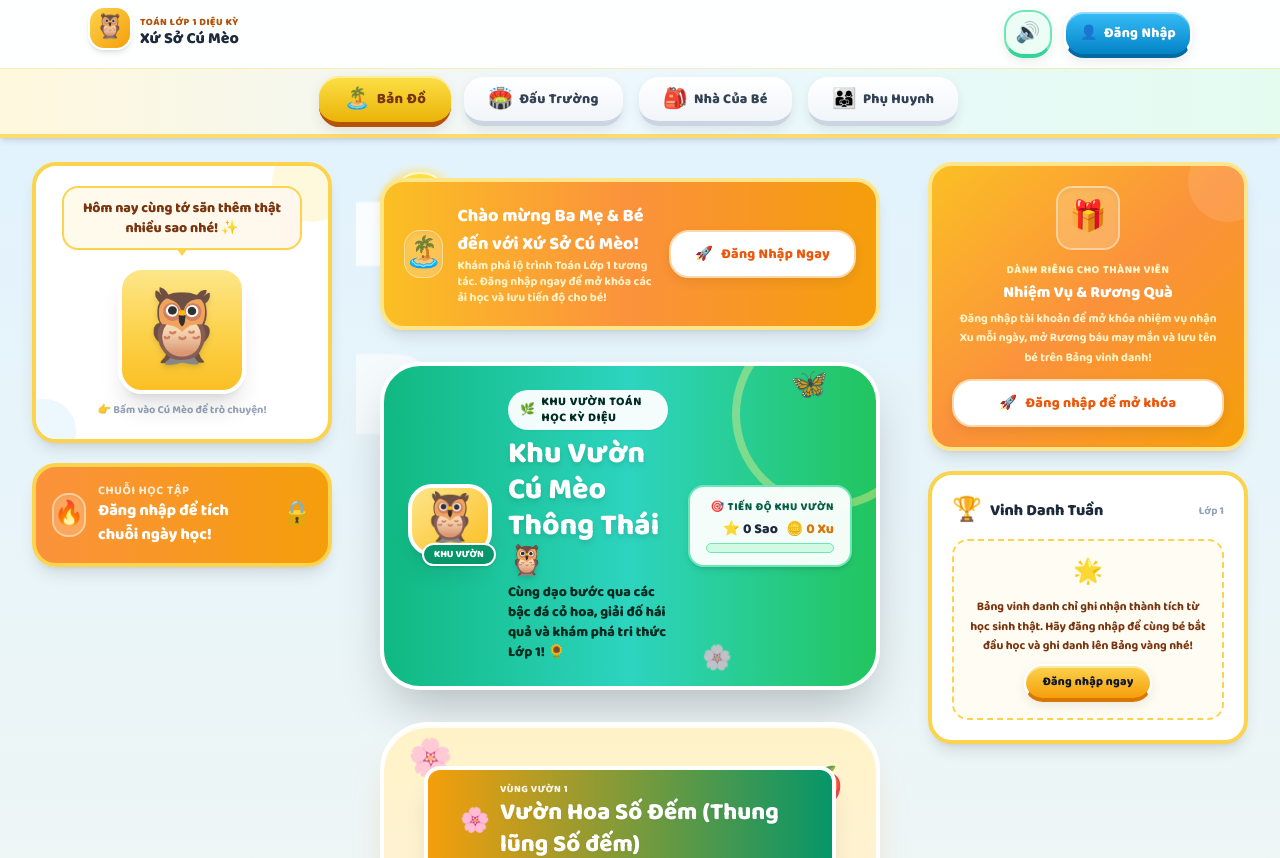
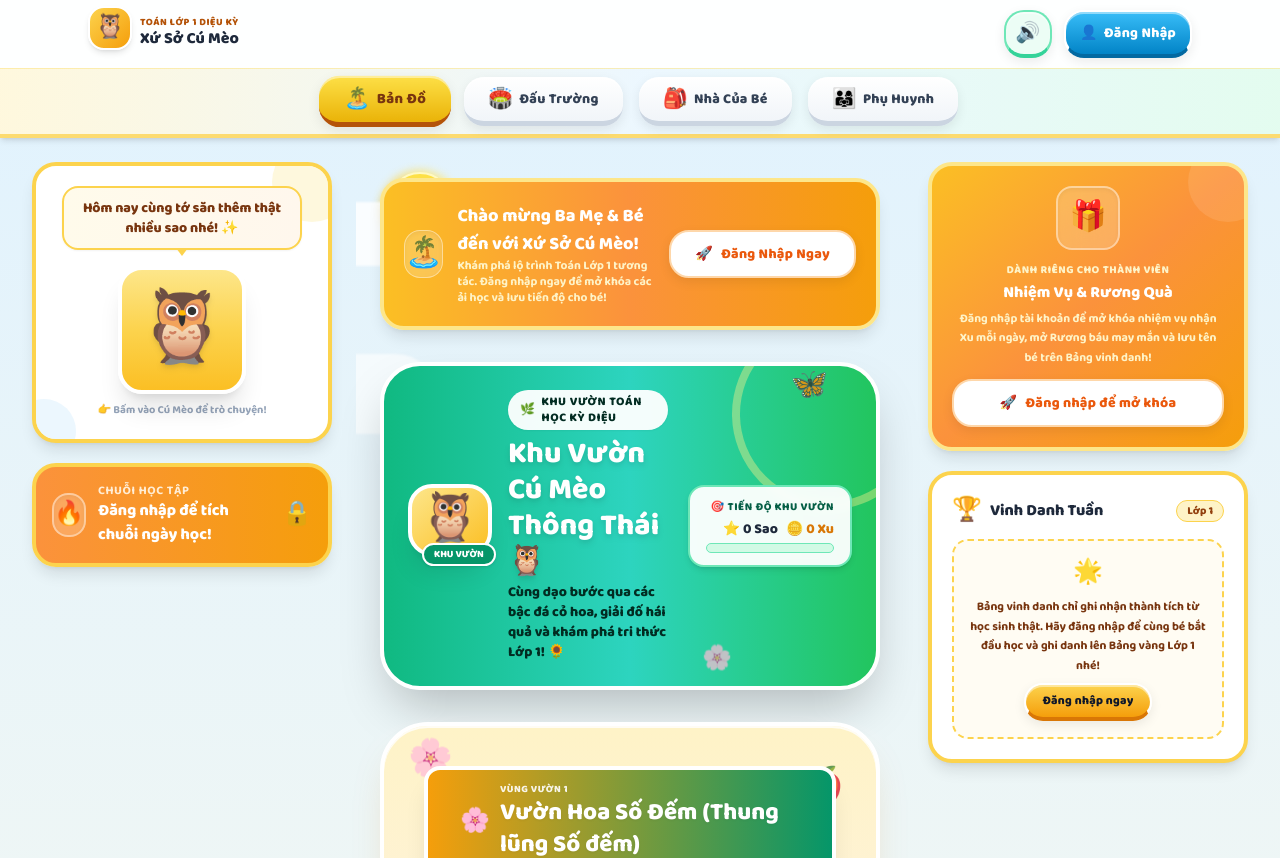
Before and after one commit to manhcuong0810/elearning, a Next.js app: page / in a window 1280 px wide. Shown: the top 858 px of the page. Built offline with nearby package versions, Linux system fonts and the light colour scheme.

Commit message:
feat(leaderboard): dynamic grade label and grade-based ranking on weekly leaderboard

```diff
--- a/src/app/page.tsx
+++ b/src/app/page.tsx
@@ -599,6 +599,7 @@ export default function HomePage() {
                     onOpenAuthModal={() => openAuthWithPrompt()}
                     childName={isAuthenticated ? activeProfile.name : undefined}
                     childEmoji={isAuthenticated ? activeProfile.avatarEmoji : undefined}
+                    gradeLabel={isAuthenticated ? (activeProfile.gradeLabel || 'Lớp 1') : 'Lớp 1'}
                     todayStars={isAuthenticated ? Math.min(5, effectiveTotalStars) : 0}
                     totalStars={effectiveTotalStars}
                     familyProfiles={isAuthenticated ? familyProfiles : []}
--- a/src/components/dashboard/ActivitiesSidebar.tsx
+++ b/src/components/dashboard/ActivitiesSidebar.tsx
@@ -13,8 +13,9 @@ export interface ActivitiesSidebarProps {
   onOpenAuthModal?: () => void;
   childName?: string;
   childEmoji?: string;
+  gradeLabel?: string;
   totalStars?: number;
-  familyProfiles?: { id: string; name: string; avatarEmoji: string }[];
+  familyProfiles?: { id: string; name: string; avatarEmoji: string; gradeLabel?: string }[];
 }
 
 interface QuestItem {
@@ -44,6 +45,7 @@ export function ActivitiesSidebar({
   onOpenAuthModal,
   childName,
   childEmoji = '👧',
+  gradeLabel = 'Lớp 1',
   totalStars,
   familyProfiles,
 }: ActivitiesSidebarProps) {
@@ -111,9 +113,13 @@ export function ActivitiesSidebar({
     // Nếu đã đăng nhập:
     const effectiveUserStars = totalStars ?? todayStars ?? 0;
 
-    // 1. Trường hợp có danh sách hồ sơ bé trong gia đình (tài khoản thực)
+    // 1. Trường hợp có danh sách hồ sơ bé trong gia đình (lọc theo lớp hiện tại)
     if (familyProfiles && familyProfiles.length > 0) {
-      const items = familyProfiles.map((p) => {
+      const sameGradeProfiles = familyProfiles.filter(
+        (p) => !p.gradeLabel || p.gradeLabel === gradeLabel || p.name === childName
+      );
+
+      const items = sameGradeProfiles.map((p) => {
         const isCurrent = p.name === childName;
         let stars = isCurrent ? effectiveUserStars : 0;
 
@@ -174,7 +180,7 @@ export function ActivitiesSidebar({
     }
 
     return [];
-  }, [isAuthenticated, totalStars, todayStars, childName, childEmoji, familyProfiles]);
+  }, [isAuthenticated, totalStars, todayStars, childName, childEmoji, gradeLabel, familyProfiles]);
 
   return (
     <aside
@@ -357,7 +363,12 @@ export function ActivitiesSidebar({
               Vinh Danh Tuần
             </h3>
           </div>
-          <span className="text-[11px] font-bold text-slate-400">Lớp 1</span>
+          <span
+            data-testid="leaderboard-grade-badge"
+            className="text-[11px] font-black text-amber-800 bg-amber-100 border border-amber-300 px-2.5 py-0.5 rounded-full shadow-xs"
+          >
+            {gradeLabel || 'Lớp 1'}
+          </span>
         </div>
 
         {!isAuthenticated ? (
@@ -366,7 +377,7 @@ export function ActivitiesSidebar({
               🌟
             </span>
             <p className="text-xs font-bold text-amber-900 leading-relaxed">
-              Bảng vinh danh chỉ ghi nhận thành tích từ học sinh thật. Hãy đăng nhập để cùng bé bắt đầu học và ghi danh lên Bảng vàng nhé!
+              Bảng vinh danh chỉ ghi nhận thành tích từ học sinh thật. Hãy đăng nhập để cùng bé bắt đầu học và ghi danh lên Bảng vàng {gradeLabel || 'Lớp 1'} nhé!
             </p>
             {onOpenAuthModal && (
               <button
```
Also changed, not shown: 1 other file (tests, documents, lock files or other folders).
